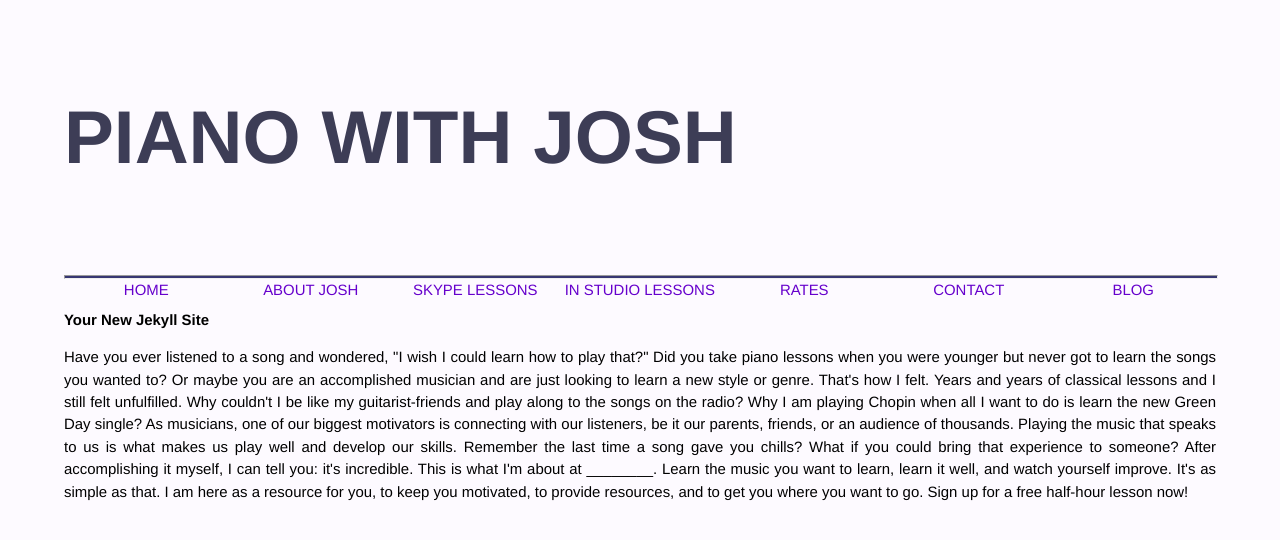
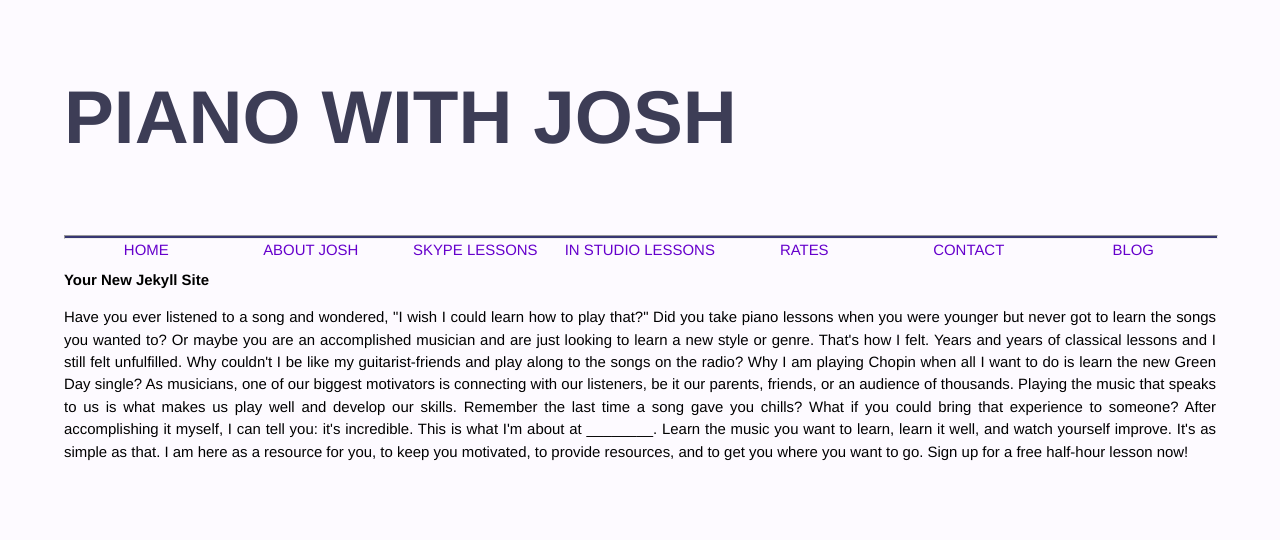
Before and after one commit to PianoWithJosh/PianoWithJosh.github.io, a Jekyll site: the page built from index.html, in a window 1280 px wide. Shown: the top 540 px of the page. Built offline with Jekyll 4.4.1, drawn with Linux system fonts in a browser that asks for light colours; Markdown is read by kramdown in place of the engine named in the settings.

Commit message:
styling header and photo on about page

```diff
--- a/css/about.css
+++ b/css/about.css
@@ -3,7 +3,7 @@
 img {
 	height: 50%;
 	width: 50%;
-	margin: 10px;
+	margin: 0 10px;
 }
 
 .text {
--- a/css/main.css
+++ b/css/main.css
@@ -88,8 +88,8 @@
   font-size: 5em;
   font-weight: bold;
   line-height: 100%;
-  margin-top: 100px;
-  margin-bottom: 100px;
+  margin-top: 80px;
+  margin-bottom: 80px;
   color: #3D3D56;
 }
 
```
